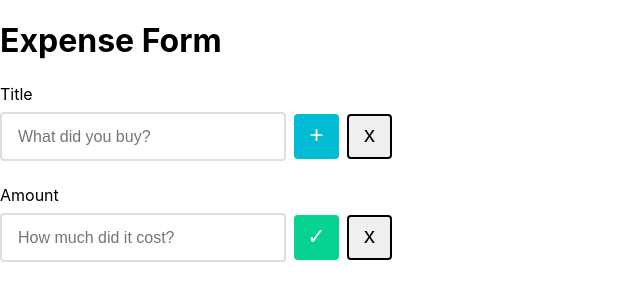
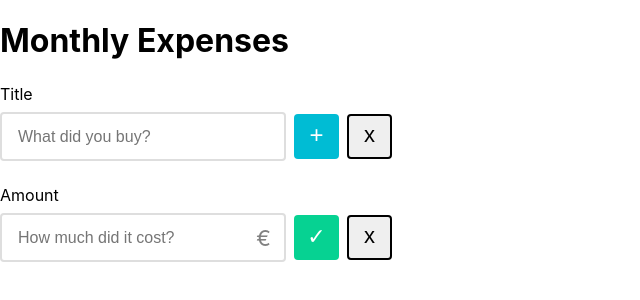
Before and after one commit to nattydodd/expense-tracker, a React (Create React App) app: page / in a window 1280 px wide. Shown: the top 300 px of the page, without its empty margins (0-640 px from the left). Built offline with nearby package versions, Linux system fonts and the light colour scheme.

Commit message:
feat: add currency symbol as suffix

```diff
--- a/src/App.tsx
+++ b/src/App.tsx
@@ -3,17 +3,24 @@ import './App.css';
 import InputUnit from './molecules/InputUnit';
 import Button from './atoms/Button';
 import Input from './atoms/Input';
+import InputCurrencySymbol from './atoms/InputCurrencySymbol';
 
 const App: React.FC = () => {
   return (
     <div>
-      <h1>Expense Form</h1>
+      <h1>Monthly Expenses</h1>
+      {/* Summary
+        Name $Amount Edit delete
+        Name $Amount Edit delete
+        Name $Amount Edit delete
+        Add New
+       */}
       <InputUnit
         post={[
           <Button buttonType='plus'/>,
           <Button buttonType='delete'/>
         ]}
-        input={<Input placeholder="What did you buy?" id="expense"/>}
+      input={<Input placeholder="What did you buy?" id="expense" />}
         label="Title"
       />
       <InputUnit
@@ -21,8 +28,14 @@ const App: React.FC = () => {
           <Button buttonType='confirm'/>,
           <Button buttonType='delete'/>
         ]}
-        input={<Input placeholder="How much did it cost?" id="cost"/>}
-        label="Amount"
+      input={
+        <Input
+          placeholder="How much did it cost?"
+          id="cost"
+          suffix={<InputCurrencySymbol symbol='€'/>}
+        />
+      }
+      label="Amount"
       />
     </div>
   );
--- a/src/atoms/Input/index.tsx
+++ b/src/atoms/Input/index.tsx
@@ -8,6 +8,8 @@ interface IProps {
   onChange?: () => void;
   onFocus?: () => void;
   id: string;
+  prefix?: any;
+  suffix?: any;
 }
 
 const Input: React.FC<IProps> = ({
@@ -16,9 +18,13 @@ const Input: React.FC<IProps> = ({
    value,
    onChange,
    onFocus,
-   id
+   id,
+   prefix,
+   suffix
  }) => {
   return (
+    <React.Fragment>
+      {prefix}
       <StyledInput
         id={id}
         placeholder={placeholder}
@@ -27,6 +33,8 @@ const Input: React.FC<IProps> = ({
         onChange={onChange}
         onFocus={onFocus}
       />
+      {suffix}
+    </React.Fragment>
   );
 }
 
--- a/src/atoms/Input/styled.tsx
+++ b/src/atoms/Input/styled.tsx
@@ -1,6 +1,10 @@
-import styled, { css } from 'styled-components';
+import styled from 'styled-components';
 
-export const baseInput = css`
+// interface InputProps {
+//   readonly innerIcon?: string;
+// };
+
+export const StyledInput = styled.input`
   height: 45px;
   max-height: 45px;
   padding: 0 16px;
@@ -11,7 +15,3 @@ export const baseInput = css`
   border: 2px solid #dedede;
   font-size: 16px;
 `;
-
-export const StyledInput = styled.input`
-  ${baseInput}
-`;
--- /dev/null
+++ b/src/atoms/InputCurrencySymbol/index.tsx
@@ -0,0 +1,16 @@
+import * as React from 'react';
+import { StyledInputCurrencySymbol } from './styled';
+
+interface IProps {
+  symbol: string;
+}
+
+const InputCurrencySymbol: React.FC<IProps> = ({ symbol }) => {
+  return (
+    <StyledInputCurrencySymbol>
+      {symbol}
+    </StyledInputCurrencySymbol>
+  );
+}
+
+export default InputCurrencySymbol;
--- /dev/null
+++ b/src/atoms/InputCurrencySymbol/styled.tsx
@@ -0,0 +1,9 @@
+import styled from 'styled-components';
+
+export const StyledInputCurrencySymbol = styled.span`
+  position: absolute;
+  right: 15px;
+  top: 12px;
+  font-size: 22px;
+  color: #818181;
+`;
--- a/src/molecules/InputUnit/index.tsx
+++ b/src/molecules/InputUnit/index.tsx
@@ -9,10 +9,6 @@ interface IProps {
   label?: string;
 }
 
-const divStyle = {
-  margin: '24px 0'
-};
-
 const InputUnit: React.FC<IProps> = ({
    pre,
    post,
@@ -20,17 +16,20 @@ const InputUnit: React.FC<IProps> = ({
    label
  }) => {
   return (
-    <div style={divStyle}>
+    <StyledInputUnit>
       <InputLabel
-        htmlFor={input.props.id}>
+        htmlFor={input.props.id}
+      >
         {label}
       </InputLabel>
-      <StyledInputUnit>
+      <div className="input-wrapper">
         {pre && pre.map(item => item)}
-        {input}
+        <span className="input">
+          {input}
+        </span>
         {post && post.map(item => item)}
-      </StyledInputUnit>
-    </div>
+      </div>
+    </StyledInputUnit>
   );
 }
 
--- a/src/molecules/InputUnit/styled.tsx
+++ b/src/molecules/InputUnit/styled.tsx
@@ -1,14 +1,18 @@
-import styled, { css } from 'styled-components';
-
-export const inputUnit = css`
-  display: flex;
-  align-items: center;
-`;
+import styled from 'styled-components';
 
 export const StyledInputUnit = styled.div`
-  ${inputUnit}
+  margin: 24px 0;
 
-  input + button {
+  .input-wrapper {
+    display: flex;
+    align-items: center;
+  }
+
+  .input {
+    position: relative;
+  }
+
+  .input ~ button {
     margin-left: 8px;
   }
 
```
Also changed, not shown: src/styled.d.tsx (added, +7 -0 lines), 1 other file (tests, documents, lock files or other folders). Lines whose indentation alone changed are shown as unchanged.
